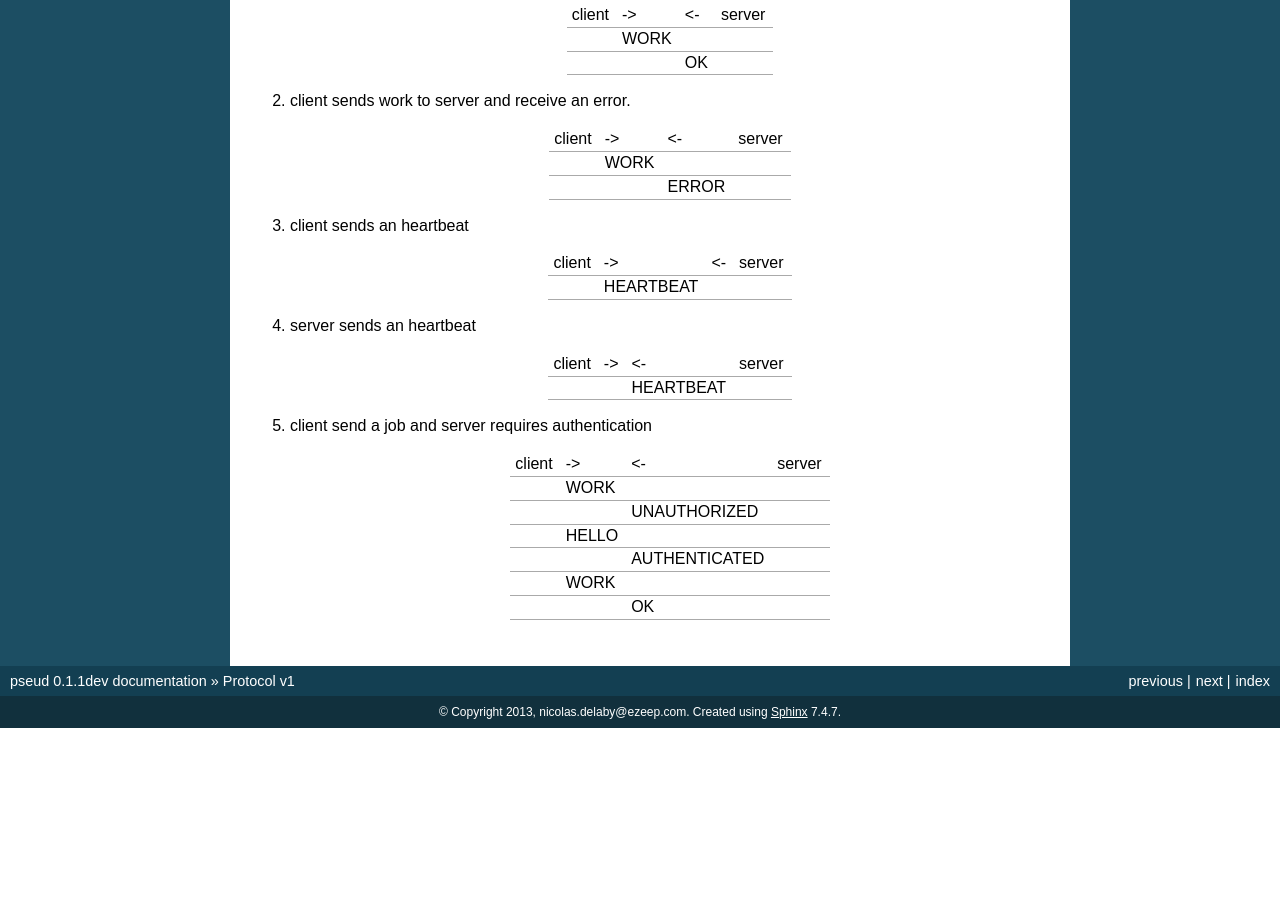
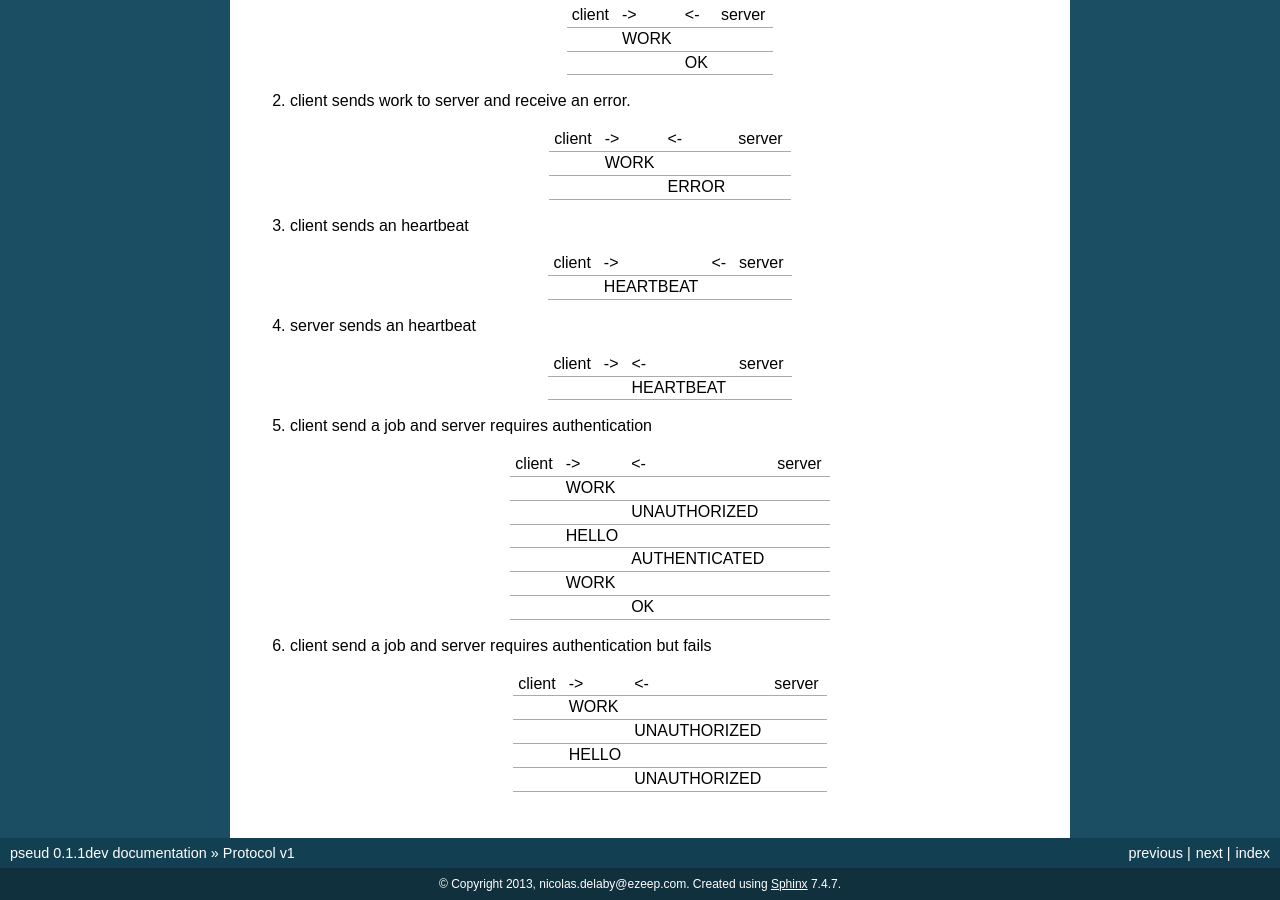
Before and after one commit to ticosax/pseud, a Sphinx documentation site: the page built from docs/source/protocol.rst, in a window 1280 px wide and 900 px high, scrolled down 1848 px. Built offline with Sphinx 7.4.7, drawn with Linux system fonts in a browser that asks for light colours; before the commit the page ends 2576 px from its top, so only the background shows below that.

Commit message:
Explain authentication failures

```diff
--- a/docs/source/protocol.rst
+++ b/docs/source/protocol.rst
@@ -160,3 +160,17 @@ COMMUNICATION
     +--------+-------+-----------------+--------+
     |        |       |       OK        |        |
     +--------+-------+-----------------+--------+
+
+#. client send a job and server requires authentication but fails
+
+    +--------+-------+---------------+--------+
+    | client |  ->   |       <-      | server |
+    +--------+-------+---------------+--------+
+    |        | WORK  |               |        |
+    +--------+-------+---------------+--------+
+    |        |       |  UNAUTHORIZED |        |
+    +--------+-------+---------------+--------+
+    |        | HELLO |               |        |
+    +--------+-------+---------------+--------+
+    |        |       |  UNAUTHORIZED |        |
+    +--------+-------+---------------+--------+
```
